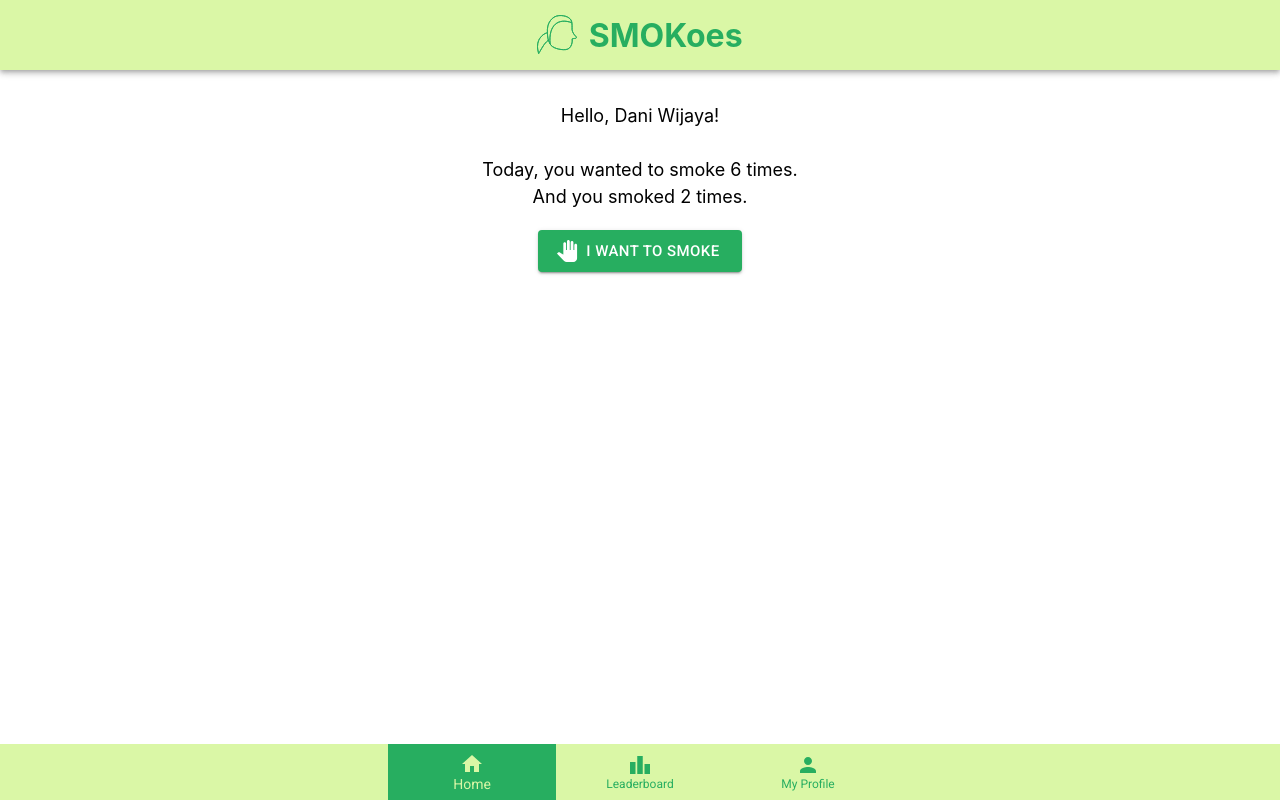
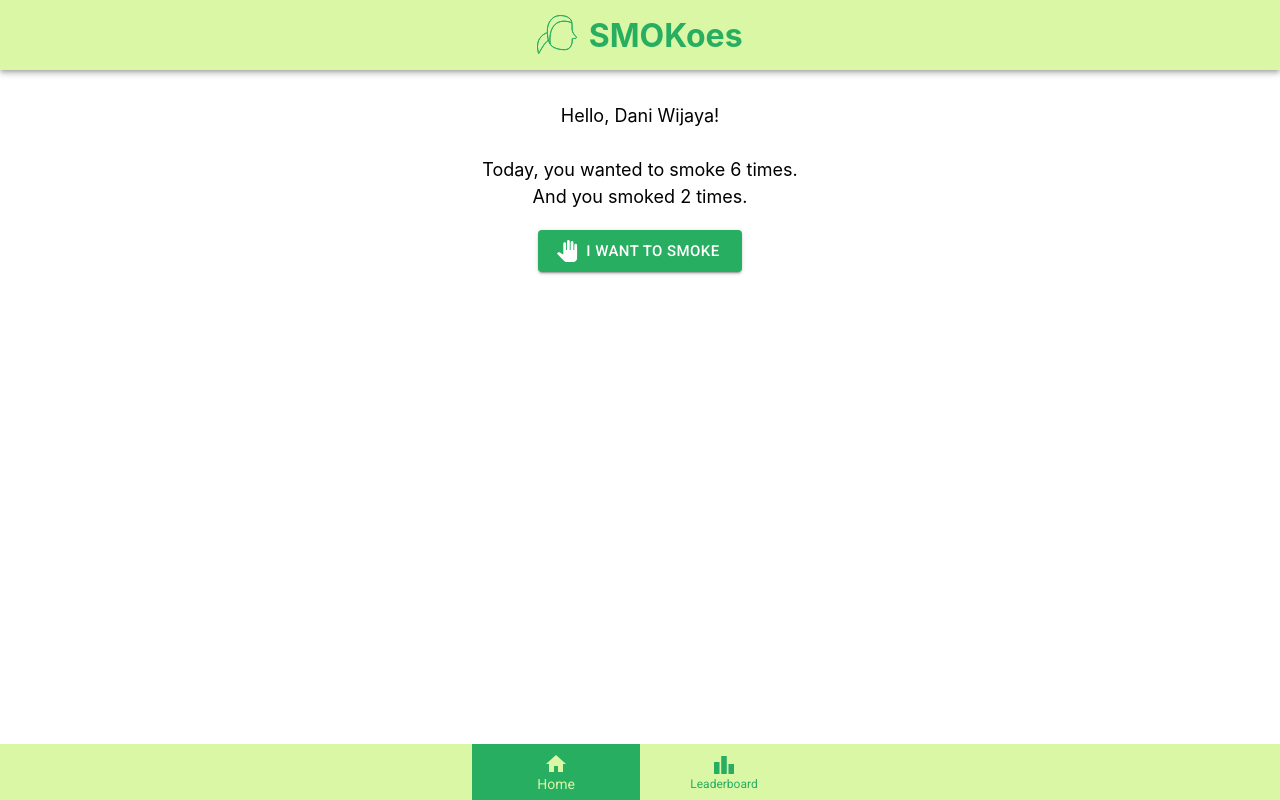
Before and after one commit to dessskris/smokoes, a React (Create React App) app: page / in a window 1280 px wide. Built offline with nearby package versions, Linux system fonts and the light colour scheme.

Commit message:
Remove profile from menu

```diff
--- a/src/App.js
+++ b/src/App.js
@@ -4,7 +4,6 @@ import AppBar from '@mui/material/AppBar';
 import { BottomNavigation, BottomNavigationAction, Container } from '@mui/material';
 import HomeIcon from '@mui/icons-material/Home';
 import LeaderboardIcon from '@mui/icons-material/Leaderboard';
-import PersonIcon from '@mui/icons-material/Person';
 import logo from './logo.svg';
 import Home from './Home';
 import Leaderboard from './Leaderboard';
@@ -47,8 +46,6 @@ const App = () => {
     switch (nav) {
       case 1:
         return <Leaderboard users={users} />;
-      case 2:
-        return <Leaderboard users={users} />;
       case 0:
       default:
         return <Home user={currentUser} setUser={setCurrentUser} />;
@@ -70,7 +67,6 @@ const App = () => {
         }} className="bottom-nav" showLabels>
           <BottomNavigationAction label="Home" icon={<HomeIcon />} />
           <BottomNavigationAction label="Leaderboard" icon={<LeaderboardIcon />} />
-          <BottomNavigationAction label="My Profile" icon={<PersonIcon />} />
         </BottomNavigation>
       </div>
     </ThemeProvider>
```
